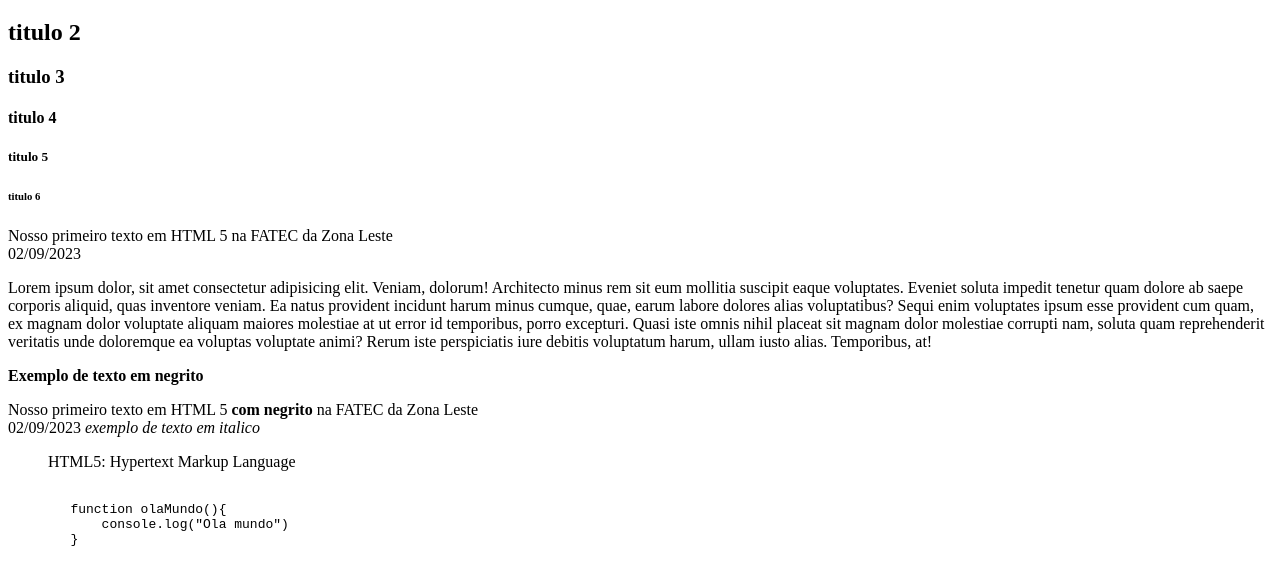
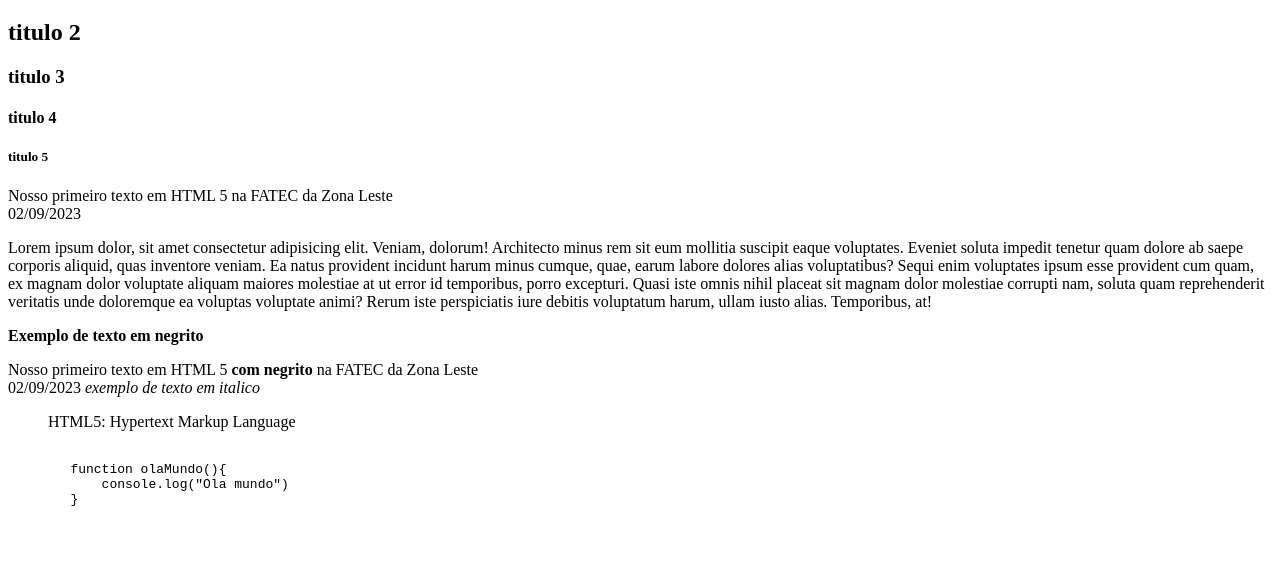
Before and after one commit to Pablofsfs/aula01, a plain HTML site: page aula04/index.html in a window 1280 px wide. Shown: the part 61-646 px from the top of the page. Drawn offline with Linux system fonts and the light colour scheme.

Commit message:
Update index.html
esse é o meu projeto da fatec

```diff
--- a/aula04/index.html
+++ b/aula04/index.html
@@ -11,7 +11,7 @@
     <h3> titulo 3</h3>
     <h4> titulo 4</h4>
     <h5> titulo 5</h5>
-    <h6> titulo 6</h6>
+
 
     <p> Nosso primeiro texto em HTML 5 na FATEC da Zona Leste
         <br>
```
